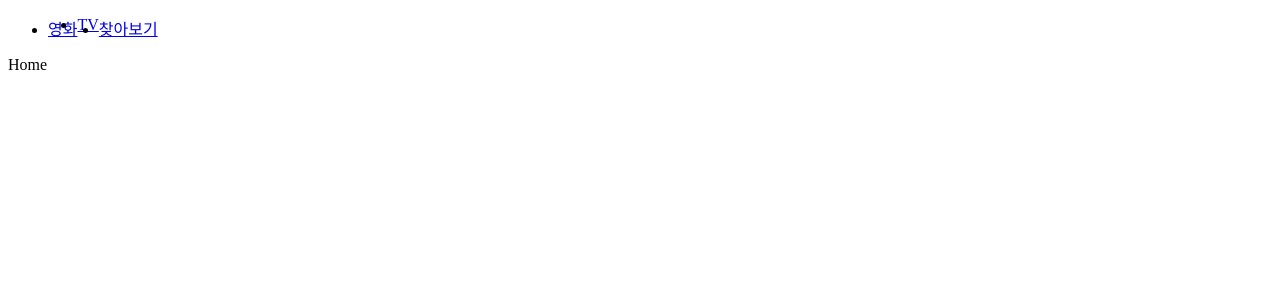
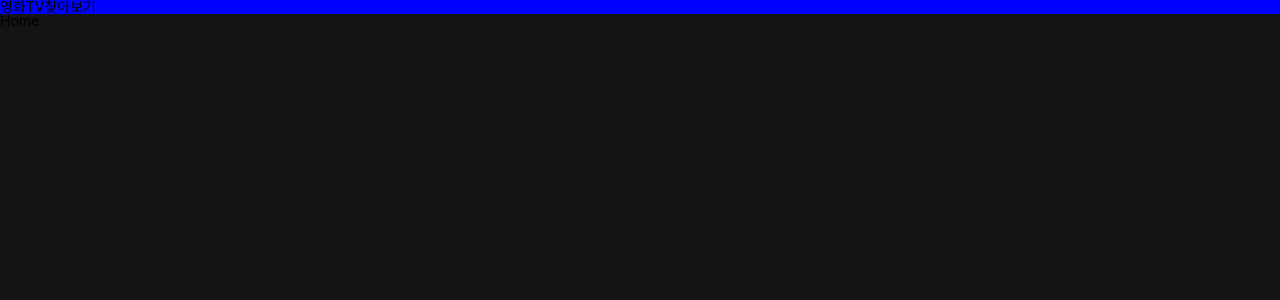
Before and after one commit to 0hhanum/watch-with-me, a React (Create React App) app: page / in a window 1280 px wide. Shown: the top 300 px of the page. Built offline with nearby package versions, Linux system fonts and the light colour scheme.

Commit message:
10.5 Set global styles using createGlobalStyle & styled-reset

```diff
--- a/package.json
+++ b/package.json
@@ -12,6 +12,7 @@
     "react-router-dom": "^5.3.0",
     "react-scripts": "4.0.3",
     "styled-components": "^5.3.1",
+    "styled-reset": "^4.3.4",
     "web-vitals": "^1.1.2"
   },
   "scripts": {
--- a/public/index.html
+++ b/public/index.html
@@ -26,18 +26,7 @@
 </head>
 
 <body>
-  <noscript>You need to enable JavaScript to run this app.</noscript>
   <div id="root"></div>
-  <!--
-      This HTML file is a template.
-      If you open it directly in the browser, you will see an empty page.
-
-      You can add webfonts, meta tags, or analytics to this file.
-      The build step will place the bundled scripts into the <body> tag.
-
-      To begin the development, run `npm start` or `yarn start`.
-      To create a production bundle, use `npm run build` or `yarn build`.
-    -->
 </body>
 
 </html>
--- a/src/components/App.js
+++ b/src/components/App.js
@@ -1,11 +1,13 @@
 import Router from "Components/Router";
 // import Header from "Components/Header";
 // Header 폴더에 index.js 를 만들어서 이런 식으로 import 가 가능.
+import GlobalStyles from "Components/GlobalStyles";
 
 function App() {
   return (
     <>
       <Router />
+      <GlobalStyles />
     </>
   );
 }
--- /dev/null
+++ b/src/components/GlobalStyles.js
@@ -0,0 +1,22 @@
+import { createGlobalStyle } from "styled-components";
+import reset from "styled-reset";
+
+const globalStyles = createGlobalStyle`
+    ${reset};
+    a{
+        text-decoration: none;
+        color: inherit;
+    }
+    *{
+        box-sizing:border-box;
+    }
+    body{
+        font-family: -apple-system, BlinkMacSystemFont, 'Segoe UI', Roboto, Oxygen, Ubuntu, Cantarell, 'Open Sans', 'Helvetica Neue', sans-serif;
+        font-size: 14px;
+        background-color: rgba(20, 20, 20, 1);
+    }
+`;
+
+export default globalStyles;
+
+// 이는 App.js 에서 import 되서 앱 전체 기본 스타일을 설정한다.
```
Also changed, not shown: 1 other file (tests, documents, lock files or other folders).
